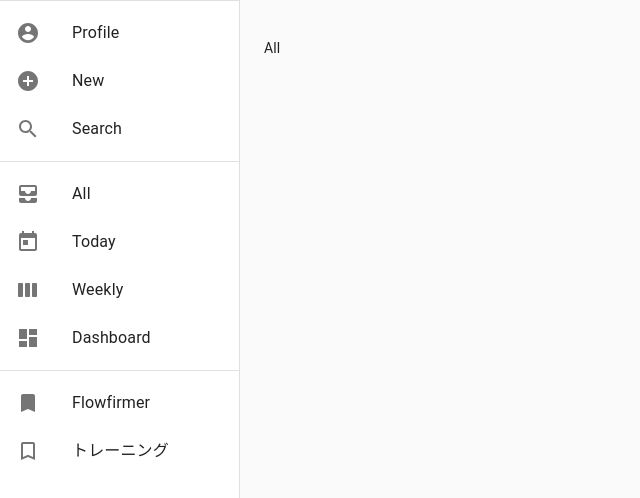
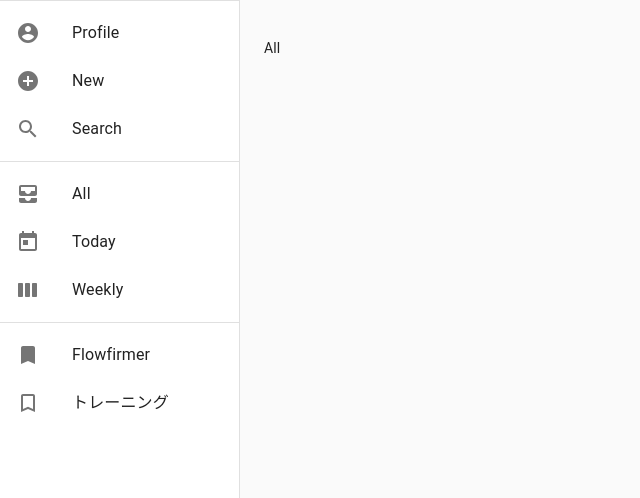
Before and after one commit to tingtt/webapp.flowfirmer, a Next.js app: page /app in a window 1280 px wide. Shown: the top 498 px of the page, without its empty margins (0-640 px from the left). Built offline with nearby package versions, Linux system fonts and the light colour scheme.

Commit message:
エラー処理をArray.filter関数で代用, エラー判定部分を一旦修正

```diff
--- a/components/app/NavigationDrawer.tsx
+++ b/components/app/NavigationDrawer.tsx
@@ -57,12 +57,8 @@ export default function NavigationDrawer(props: Props) {
             <Divider />
             <List>
                 {/* ナビゲーションリスト */}
-                {appNavigationManager.navigationListItems.originalItems.map((navigationState) => {
-                    // 不正なNavigationStateが読み込まれたらエラー
-                    if (navigationState.name == 'Target') {
-                        throw new Error("Incorrect NavigationState.");
-                    }
-                    return (
+                {/* TargetとDashboard以外を抽出して表示 */}
+                {appNavigationManager.navigationListItems.originalItems.filter(value => value.name != 'Target' && value.name != 'Dashboard').map((navigationState) => (
                     <ListItem button key={navigationState.name} onClick={()=>props.setNav(navigationState)}>
                         <ListItemIcon>
                             {/* アイコンの切り替え */}
@@ -73,27 +69,31 @@ export default function NavigationDrawer(props: Props) {
                         </ListItemIcon>
                         <ListItemText primary={navigationState.name} />
                     </ListItem>
-                    );
-                })}
+                ))}
             </List>
             <Divider />
             <List>
                 {/* Targetのナビゲーションリスト */}
-                {[...appNavigationManager.navigationListItems.pinnedTargets, ...appNavigationManager.navigationListItems.otherTargets].map((navigationState) => {
-                    // Target以外のNavigationStateが読み込まれたらエラー
-                    if (navigationState.name != 'Target') {
-                        throw new Error("Incorrect NavigationState.");
-                    }
-                    return (
-                        <ListItem button key={navigationState.target.name} onClick={()=>props.setNav(navigationState)}>
+                {[...appNavigationManager.navigationListItems.pinnedTargets, ...appNavigationManager.navigationListItems.otherTargets].filter(value => value.name == 'Target').map((navigationState) => (
+                    <ListItem button key={navigationState.name == 'Target' ? navigationState.target.name : ""} onClick={()=>props.setNav(navigationState)}>
                         <ListItemIcon>
                             {/* ピン留めされているかの判定でアイコンを切り替え */}
-                                {(navigationState.target.pinnedAtNavigationList) ? <Bookmark /> : <BookmarkBorder />}
+                            {(navigationState.name == 'Target' && navigationState.target.pinnedAtNavigationList) ? <Bookmark /> : <BookmarkBorder />}
                         </ListItemIcon>
-                            <ListItemText primary={navigationState.target.name} />
+                        <ListItemText primary={navigationState.name == 'Target' ? navigationState.target.name : ""} />
                     </ListItem>
-                    );
-                })}
+
+                    /**
+                     * TODO:VSCodeでエラー判定だから一旦（エラーは出ないはずだからデプロイ時に変更する）
+                     */
+                    // <ListItem button key={navigationState.target.name} onClick={()=>props.setNav(navigationState)}>
+                    // <ListItemIcon>
+                    //     {/* ピン留めされているかの判定でアイコンを切り替え */}
+                    //     {(navigationState.target.pinnedAtNavigationList) ? <Bookmark /> : <BookmarkBorder />}
+                    // </ListItemIcon>
+                    // <ListItemText primary={navigationState.target.name} />
+                    // </ListItem>
+                ))}
             </List>
         </Drawer>
     );
```
Lines whose indentation alone changed are shown as unchanged.
